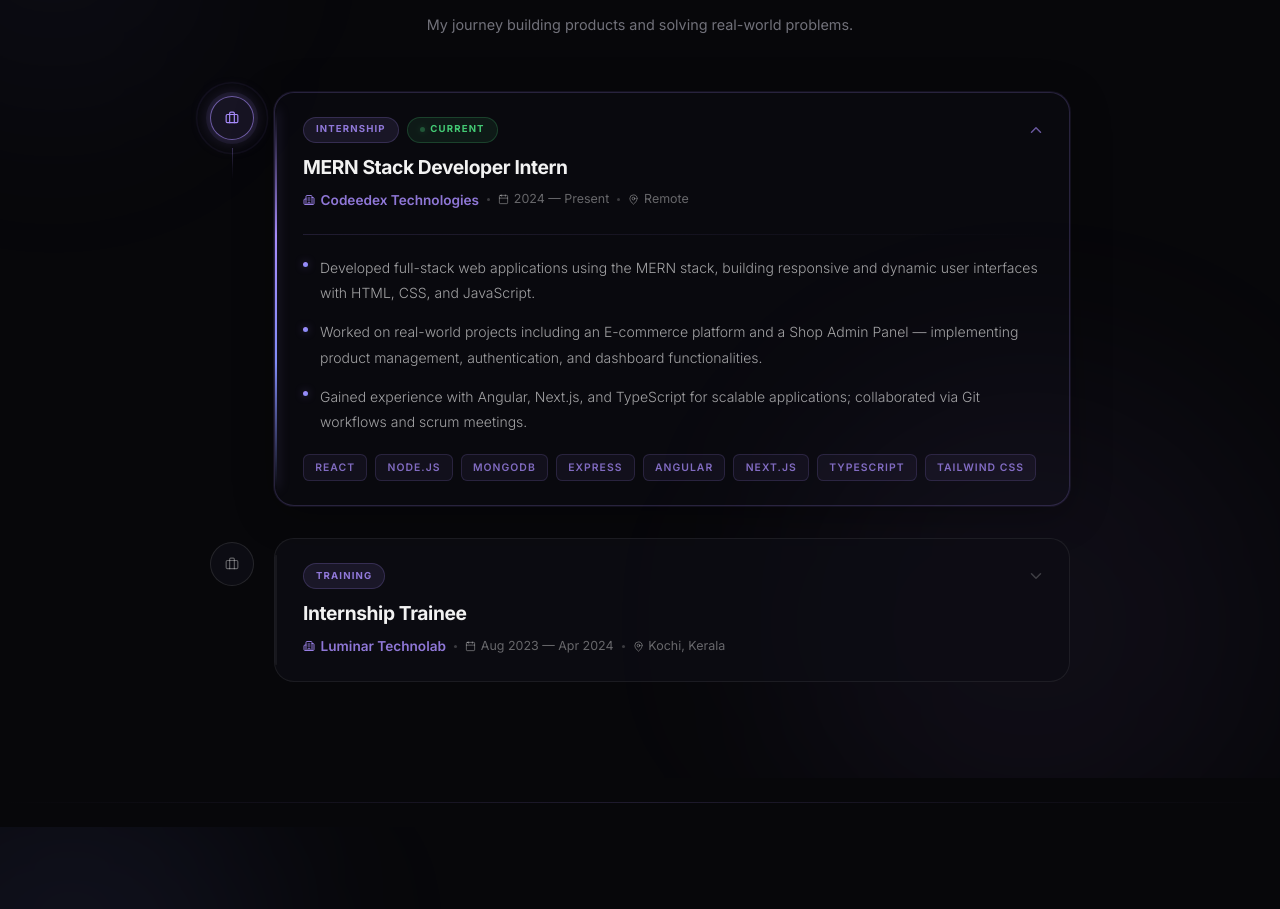
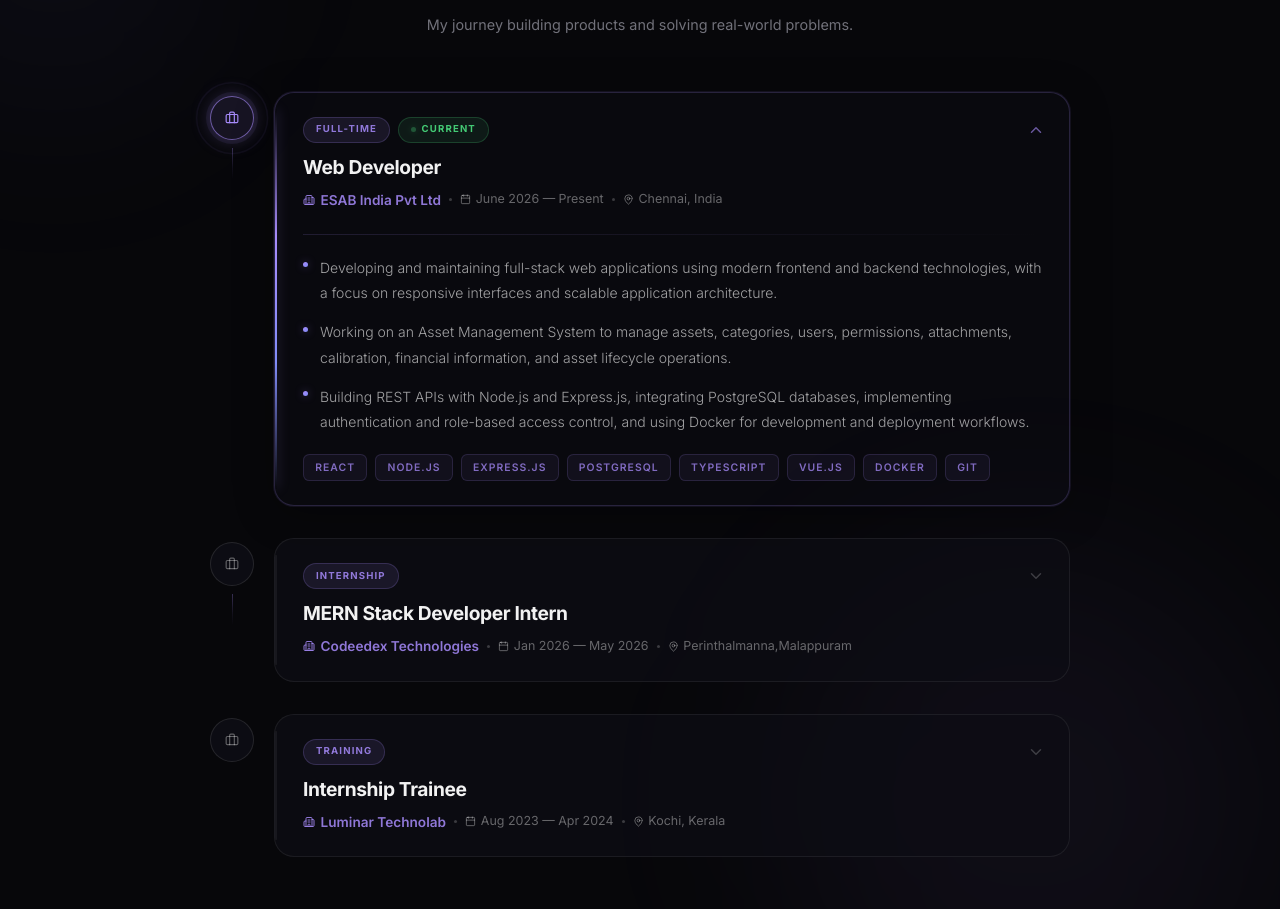
Before and after one commit to Vishnudas18/My_Portfolio, a React (Vite) app: page / in a window 1280 px wide. Shown: the part 2654-3563 px from the top of the page. Built offline with nearby package versions, Linux system fonts and the light colour scheme.

Commit message:
Add Web Developer experience at ESAB India Pvt Ltd

```diff
--- a/src/components/education/Experience.jsx
+++ b/src/components/education/Experience.jsx
@@ -5,12 +5,26 @@ import "./experience.css";
 
 const experience = [
   {
+    title: "Web Developer",
+    org: "ESAB India Pvt Ltd",
+    period: "June 2026 — Present",
+    location: "Chennai, India",
+    type: "Full-time",
+    current: true,
+    tags: ["React", "Node.js", "Express.js", "PostgreSQL", "TypeScript", "Vue.js", "Docker", "Git"],
+    points: [
+      "Developing and maintaining full-stack web applications using modern frontend and backend technologies, with a focus on responsive interfaces and scalable application architecture.",
+      "Working on an Asset Management System to manage assets, categories, users, permissions, attachments, calibration, financial information, and asset lifecycle operations.",
+      "Building REST APIs with Node.js and Express.js, integrating PostgreSQL databases, implementing authentication and role-based access control, and using Docker for development and deployment workflows.",
+    ],
+  },
+  {
     title: "MERN Stack Developer Intern",
     org: "Codeedex Technologies",
-    period: "2024 — Present",
-    location: "Remote",
+    period: "Jan 2026 — May 2026",
+    location: "Perinthalmanna,Malappuram",
     type: "Internship",
-    current: true,
+    current: false,
     tags: ["React", "Node.js", "MongoDB", "Express", "Angular", "Next.js", "TypeScript", "Tailwind CSS"],
     points: [
       "Developed full-stack web applications using the MERN stack, building responsive and dynamic user interfaces with HTML, CSS, and JavaScript.",
```
